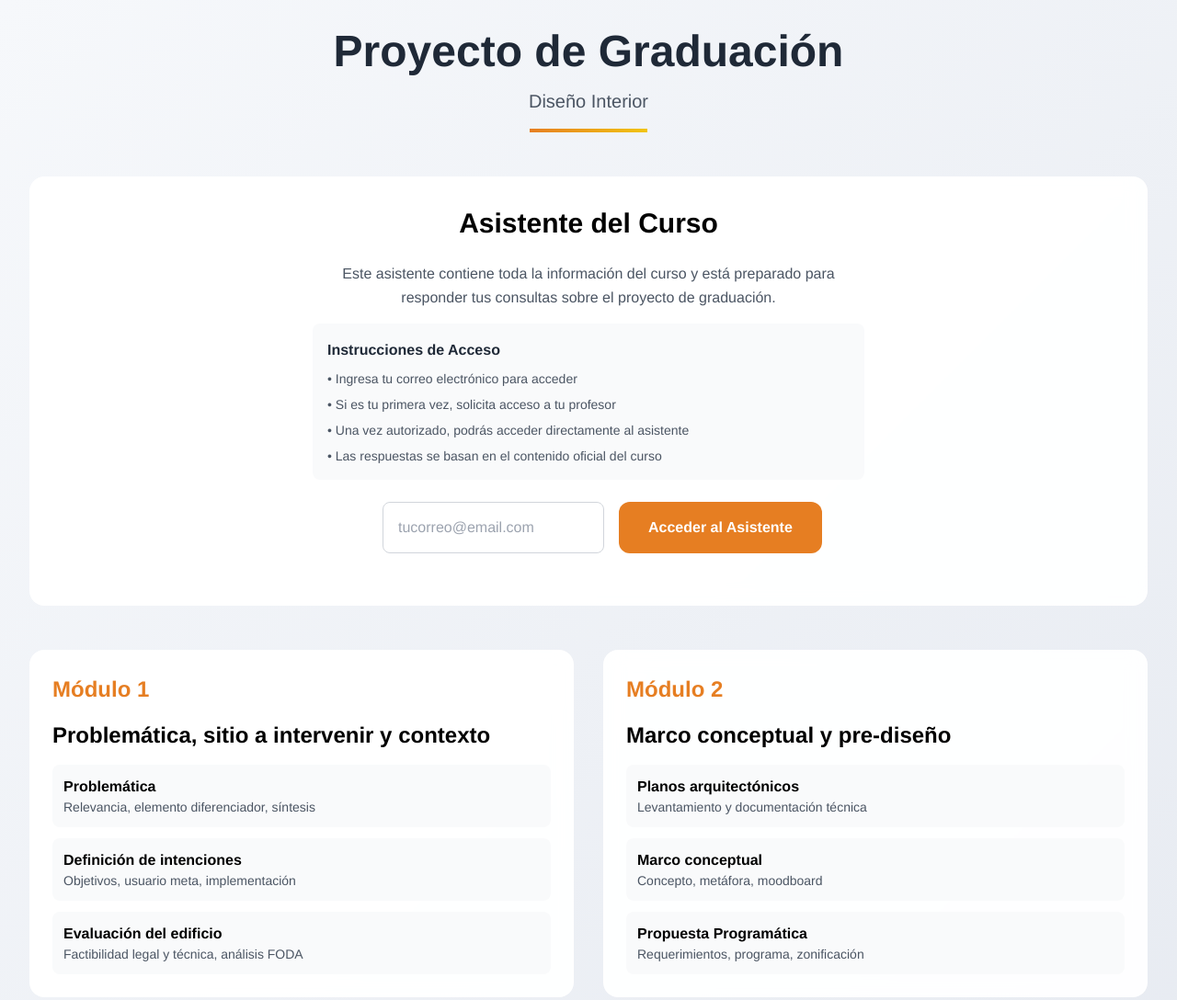
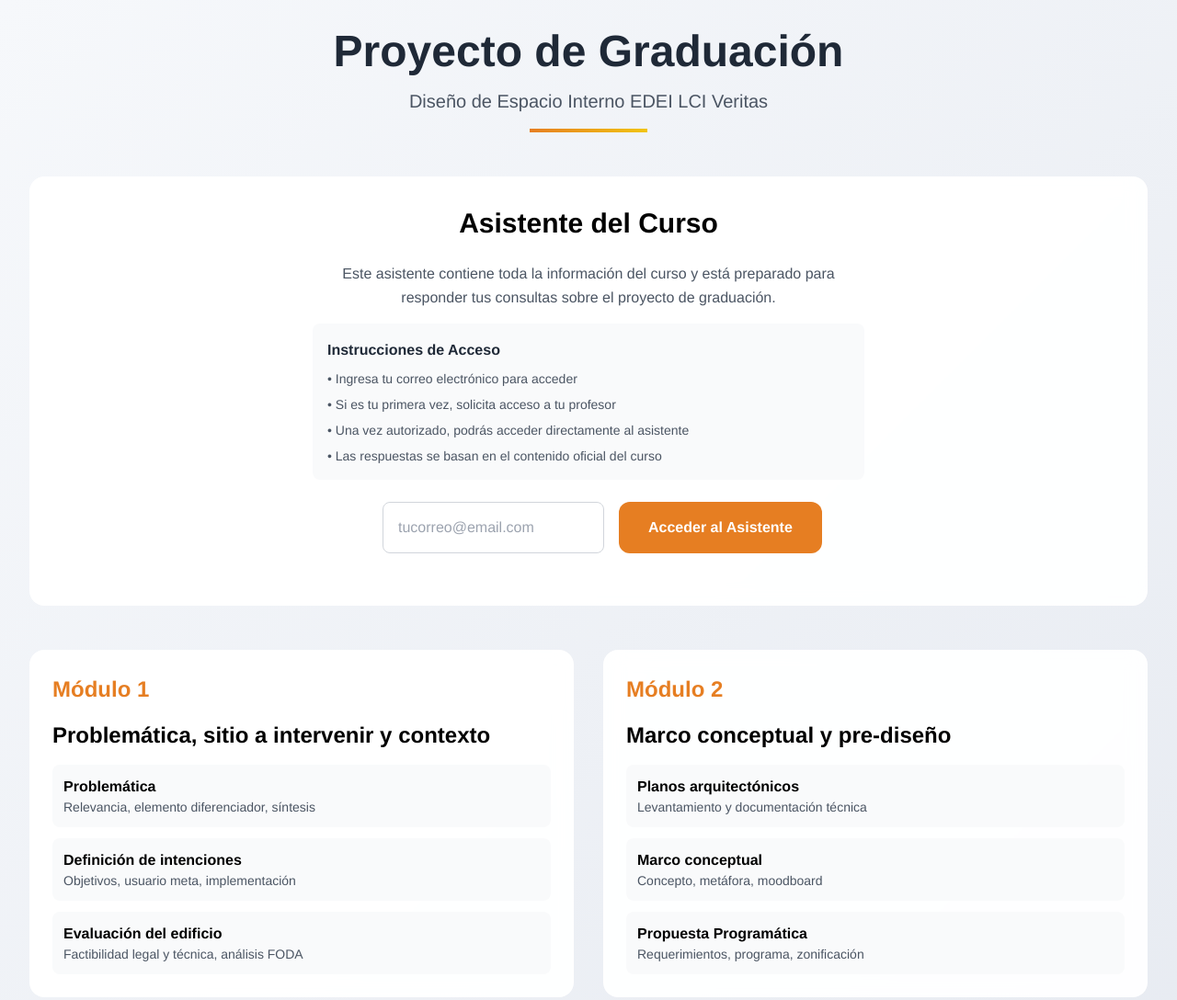
Before and after one commit to emarinlara/Tesis-DEI, a plain HTML site: page index.html in a window 1280 px wide. Shown: the top 1088 px of the page at 92% size. Drawn offline with nearby package versions, Linux system fonts and the light colour scheme.

Commit message:
Update index.html

```diff
--- a/index.html
+++ b/index.html
@@ -72,7 +72,7 @@
         <!-- Header -->
         <header class="text-center mb-12">
             <h1 class="text-4xl md:text-5xl font-bold text-gray-800 mb-4">Proyecto de Graduación</h1>
-            <p class="text-xl text-gray-600">Diseño Interior</p>
+            <p class="text-xl text-gray-600">Diseño de Espacio Interno EDEI LCI Veritas</p>
             <div class="accent-line w-32 mx-auto mt-4"></div>
         </header>
 
```
